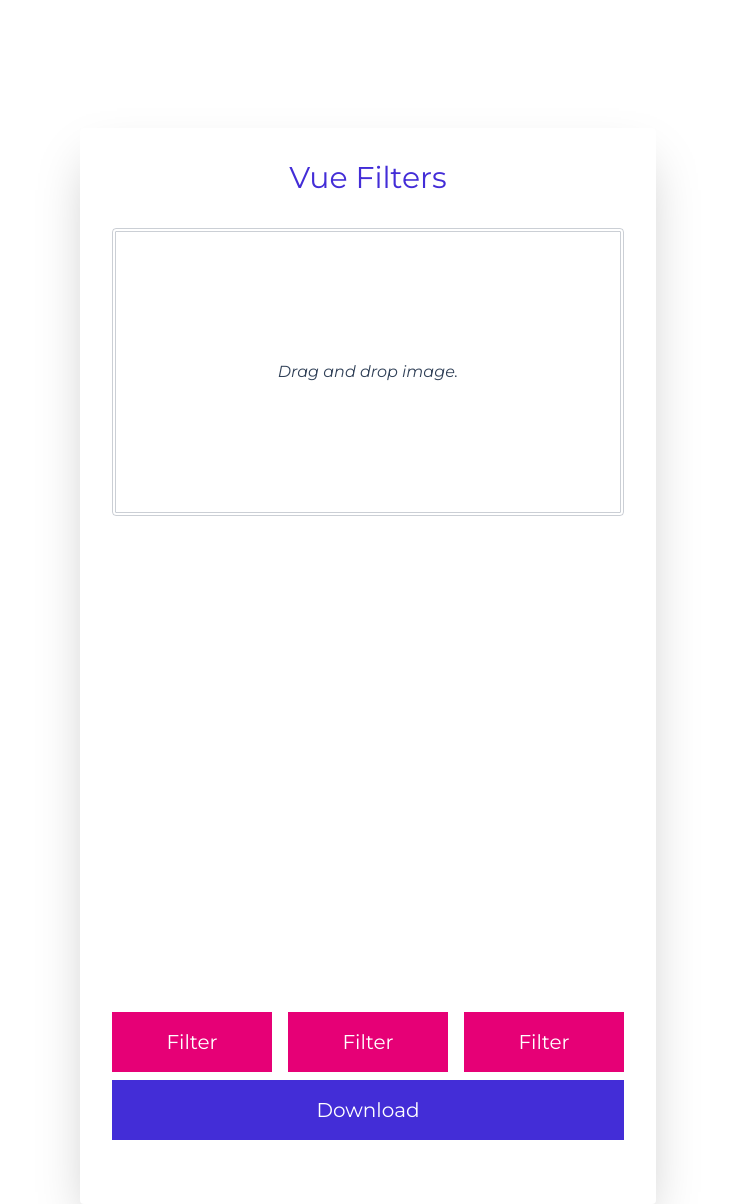
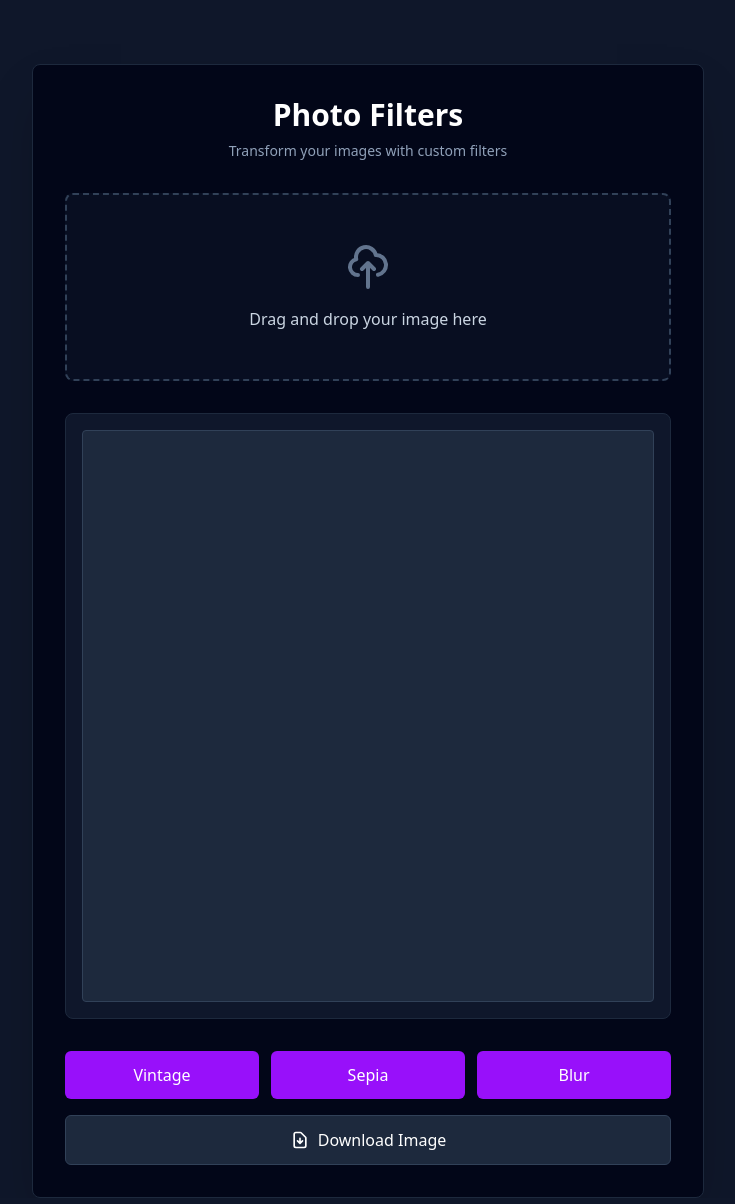
Before and after one commit to saifwarraich/FilterStack, a Vue app: page / in a window 1280 px wide. Shown: the whole page, without its empty margins (272-1007 px from the left). Built offline with nearby package versions, Linux system fonts and the light colour scheme; the HTML template or start-up script is replaced by a standard one.

Commit message:
Add image upload component and integrate with image store

```diff
--- /dev/null
+++ b/components.d.ts
@@ -0,0 +1,14 @@
+/* eslint-disable */
+// @ts-nocheck
+// Generated by unplugin-vue-components
+// Read more: https://github.com/vuejs/core/pull/3399
+// biome-ignore lint: disable
+export {}
+
+/* prettier-ignore */
+declare module 'vue' {
+  export interface GlobalComponents {
+    ImageEditor: typeof import('./src/components/ImageEditor.vue')['default']
+    ImageUpload: typeof import('./src/components/ImageUpload.vue')['default']
+  }
+}
--- a/package.json
+++ b/package.json
@@ -33,6 +33,7 @@
     "prettier": "3.5.3",
     "tailwindcss": "^4.1.11",
     "typescript": "~5.8.0",
+    "unplugin-vue-components": "^28.7.0",
     "vite": "^7.0.0",
     "vite-plugin-vue-devtools": "^7.7.7",
     "vue-tsc": "^2.2.10"
--- a/src/App.vue
+++ b/src/App.vue
@@ -1,21 +1,59 @@
 <template>
-  <div class="font-montserrat max-w-xl bg-white p-8 shadow-2xl rounded absolute m-auto left-0 right-0 mt-32">
-    <h1 class="text-center text-3xl text-indigo-700">Vue Filters</h1>
-    <div
-      class="text-center my-8 py-32 text-slate-700 italic rounded border-4 border-double border-slate-700/25"
-    >
-      Drag and drop image.
+  <div
+    class="font-sans max-w-2xl bg-slate-950 border border-slate-800 p-8 rounded-lg shadow-2xl absolute m-auto left-0 right-0 mt-16"
+  >
+    <div class="text-center mb-8">
+      <h1 class="text-3xl font-bold text-white mb-2">Photo Filters</h1>
+      <p class="text-slate-400 text-sm">Transform your images with custom filters</p>
     </div>
-    <div class="my-8">
-      <canvas width="448" height="448"></canvas>
-      <div class="text-white text-xl mt-4">
-        <div class="flex justify-center gap-4">
-          <button type="button" class="bg-pink-600 py-4 w-full">Filter</button>
-          <button type="button" class="bg-pink-600 py-4 w-full">Filter</button>
-          <button type="button" class="bg-pink-600 py-4 w-full">Filter</button>
-        </div>
-        <a class="bg-indigo-700 py-4 block w-full mt-2 text-center"> Download </a>
+
+    <ImageUpload />
+
+    <div class="mb-8">
+      <div class="bg-slate-900 rounded-lg p-4 border border-slate-800">
+        <canvas
+          width="448"
+          height="448"
+          class="w-full h-auto rounded border border-slate-700 bg-slate-800"
+        ></canvas>
       </div>
+    </div>
+
+    <div class="space-y-4">
+      <div class="grid grid-cols-3 gap-3">
+        <button
+          type="button"
+          class="bg-purple-600 hover:bg-purple-700 text-white font-medium py-3 px-4 rounded-md transition-colors duration-200 focus:outline-none focus:ring-2 focus:ring-purple-500 focus:ring-offset-2 focus:ring-offset-slate-950"
+        >
+          Vintage
+        </button>
+        <button
+          type="button"
+          class="bg-purple-600 hover:bg-purple-700 text-white font-medium py-3 px-4 rounded-md transition-colors duration-200 focus:outline-none focus:ring-2 focus:ring-purple-500 focus:ring-offset-2 focus:ring-offset-slate-950"
+        >
+          Sepia
+        </button>
+        <button
+          type="button"
+          class="bg-purple-600 hover:bg-purple-700 text-white font-medium py-3 px-4 rounded-md transition-colors duration-200 focus:outline-none focus:ring-2 focus:ring-purple-500 focus:ring-offset-2 focus:ring-offset-slate-950"
+        >
+          Blur
+        </button>
+      </div>
+
+      <button
+        class="w-full bg-slate-800 hover:bg-slate-700 text-white font-medium py-3 px-4 rounded-md border border-slate-700 transition-colors duration-200 focus:outline-none focus:ring-2 focus:ring-slate-500 focus:ring-offset-2 focus:ring-offset-slate-950 flex items-center justify-center space-x-2"
+      >
+        <svg class="w-5 h-5" fill="none" stroke="currentColor" viewBox="0 0 24 24">
+          <path
+            stroke-linecap="round"
+            stroke-linejoin="round"
+            stroke-width="2"
+            d="M12 10v6m0 0l-3-3m3 3l3-3m2 8H7a2 2 0 01-2-2V5a2 2 0 012-2h5.586a1 1 0 01.707.293l5.414 5.414a1 1 0 01.293.707V19a2 2 0 01-2 2z"
+          />
+        </svg>
+        <span>Download Image</span>
+      </button>
     </div>
   </div>
 </template>
--- a/src/assets/main.css
+++ b/src/assets/main.css
@@ -4,3 +4,11 @@
 @theme {
   --font-montserrat: "Montserrat", sans-serif;
 }
+
+body,
+html {
+  background-color: #0f172a; /* slate-900 */
+  margin: 0;
+  padding: 0;
+  min-height: 100vh;
+}
--- /dev/null
+++ b/src/components/ImageUpload.vue
@@ -0,0 +1,43 @@
+<template>
+  <div class="mb-8">
+    <div
+      class="relative border-2 border-dashed border-slate-700 rounded-lg p-12 text-center hover:border-purple-500 transition-colors duration-200 bg-slate-900/50"
+      @drag.prevent.stop=""
+      @dragstart.prevent.stop=""
+      @dragend.prevent.stop=""
+      @dragover.prevent.stop=""
+      @dragenter.prevent.stop=""
+      @dragleave.prevent.stop=""
+      @drop.prevent.stop="handleDrop"
+    >
+      <div class="flex flex-col items-center space-y-4">
+        <svg class="w-12 h-12 text-slate-500" fill="none" stroke="currentColor" viewBox="0 0 24 24">
+          <path
+            stroke-linecap="round"
+            stroke-linejoin="round"
+            stroke-width="2"
+            d="M7 16a4 4 0 01-.88-7.903A5 5 0 1115.9 6L16 6a5 5 0 011 9.9M15 13l-3-3m0 0l-3 3m3-3v12"
+          />
+        </svg>
+        <div>
+          <p class="text-slate-300 font-medium">Drag and drop your image here</p>
+        </div>
+      </div>
+    </div>
+  </div>
+</template>
+
+<script setup lang="ts">
+import { useImageStore } from "@/stores/image";
+
+const store = useImageStore();
+
+const handleDrop = (e: DragEvent) => {
+  if (!e.dataTransfer) return;
+
+  const file = e.dataTransfer.files[0];
+  if (!file.type.match("image.*")) return;
+
+  store.upload(file);
+};
+</script>
--- a/src/stores/image.ts
+++ b/src/stores/image.ts
@@ -10,4 +10,9 @@ export const useImageStore = defineStore("image", {
     file: null,
     filter: "",
   }),
+  actions: {
+    upload(file: File) {
+      this.file = file;
+    },
+  },
 });
--- a/vite.config.ts
+++ b/vite.config.ts
@@ -4,10 +4,11 @@ import { defineConfig } from "vite";
 import vue from "@vitejs/plugin-vue";
 import tailwindcss from "@tailwindcss/vite";
 import vueDevTools from "vite-plugin-vue-devtools";
+import Components from "unplugin-vue-components/vite";
 
 // https://vite.dev/config/
 export default defineConfig({
-  plugins: [vue(), vueDevTools(), tailwindcss()],
+  plugins: [vue(), vueDevTools(), tailwindcss(), Components()],
   resolve: {
     alias: {
       "@": fileURLToPath(new URL("./src", import.meta.url)),
```
Also changed, not shown: 1 other file (tests, documents, lock files or other folders).
